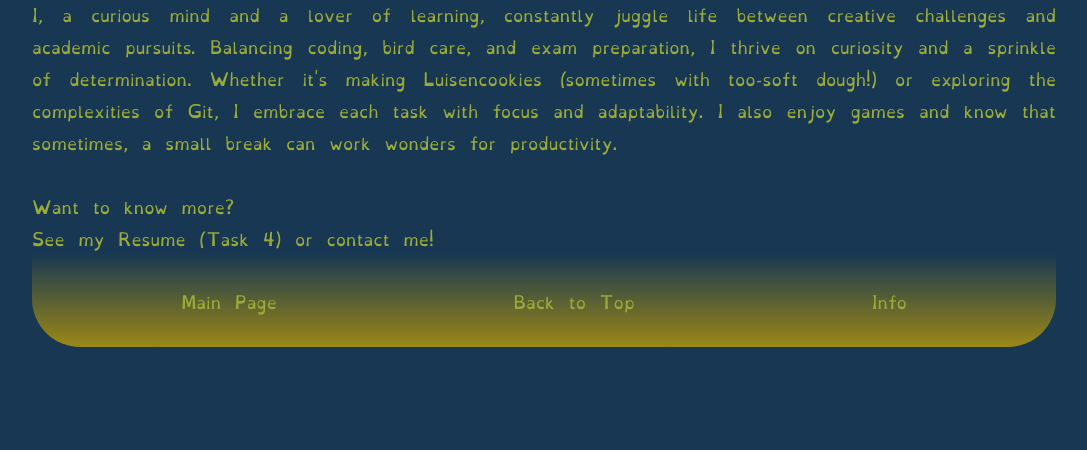
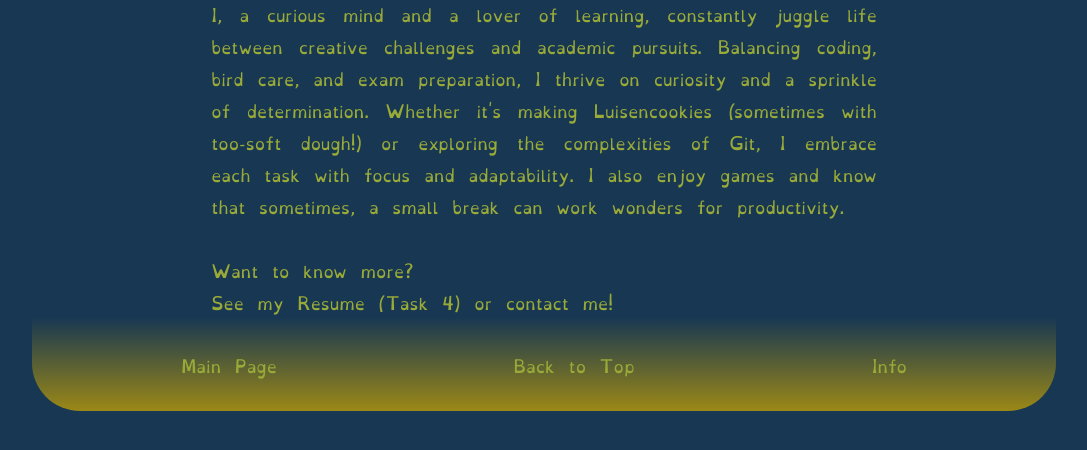
Before and after one commit to Arokh-web/main-page, a plain HTML site: page about.html in a window 1280 px wide. Shown: the part 256-706 px from the top of the page, without its empty margins (96-1183 px from the left). Drawn offline with Linux system fonts and the light colour scheme.

Commit message:
last changes

```diff
--- a/about.html
+++ b/about.html
@@ -29,16 +29,16 @@
     </ul>
 
     <h1 id="headline">About me</h1>
-    <div class="textfeld"><p>I, a curious mind and a lover of learning, constantly
+    <div id="textfeld-about"><p>I, a curious mind and a lover of learning, constantly
         juggle life between creative challenges and academic pursuits.
         Balancing coding, bird care, and exam preparation, I thrive on curiosity
         and a sprinkle of determination. Whether it's making Luisencookies
         (sometimes with too-soft dough!) or exploring the complexities of Git,
         I embrace each task with focus and adaptability. I also enjoy games and
         know that sometimes, a small break can work wonders for productivity.</p></div>
-        <div class="textfeld"><p><br>Want to know more?<br>
-        See my Resume (Task 4) or contact me!</p>
-<div id="footer">
+        <div id="textfeld-about"><p><br>Want to know more?<br>
+        See my Resume (Task 4) or contact me!</p></div>
+    <div id="footer">
     <ul class="footer">
         <li class="list-point"><a href="">Main Page</a></li>
         <li class="list-point"><a href="index.html">Back to Top</a></li>
--- a/style.css
+++ b/style.css
@@ -78,6 +78,8 @@ a {
     list-style: none;
 }
 
+/*Footer */
+
 .footer {
     padding: 3%;
     font-family: OpenDyslexic;
@@ -111,6 +113,8 @@ figcaption {
     margin: 2%;
 }
 
+/* Common Options */
+
 #headline {
     text-align: center;
     color: var(--secondary-text-color);
@@ -123,6 +127,15 @@ figcaption {
     font-family: OpenDyslexic;
     font-weight: 100;
     color: var(--secondary-text-color);
+}
+
+#textfeld-about {
+    text-align: justify;
+    font-family: OpenDyslexic;
+    font-weight: 100;
+    color: var(--secondary-text-color);
+    width: 65%;
+    height: 100%;
 }
 
 #contactlist {
```
